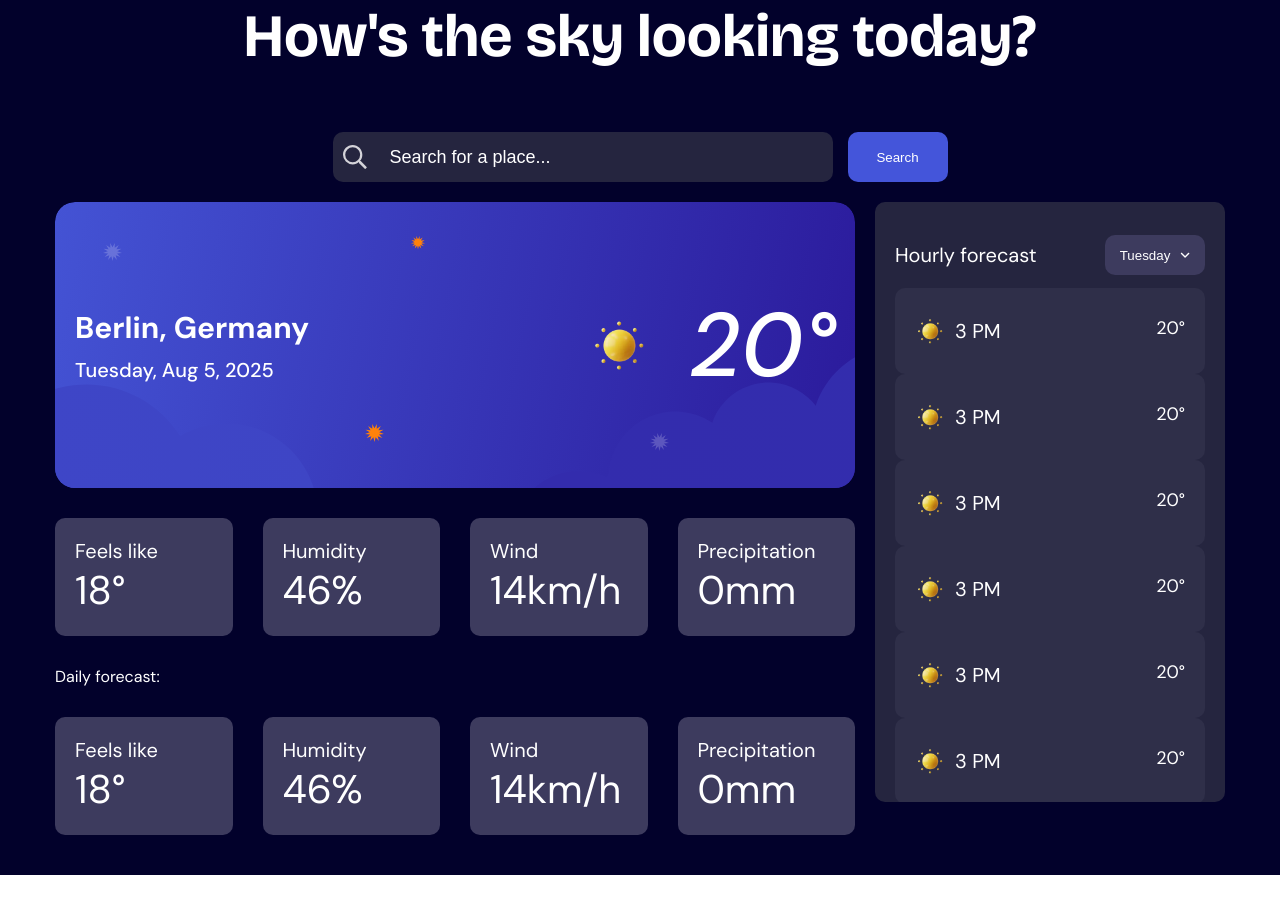
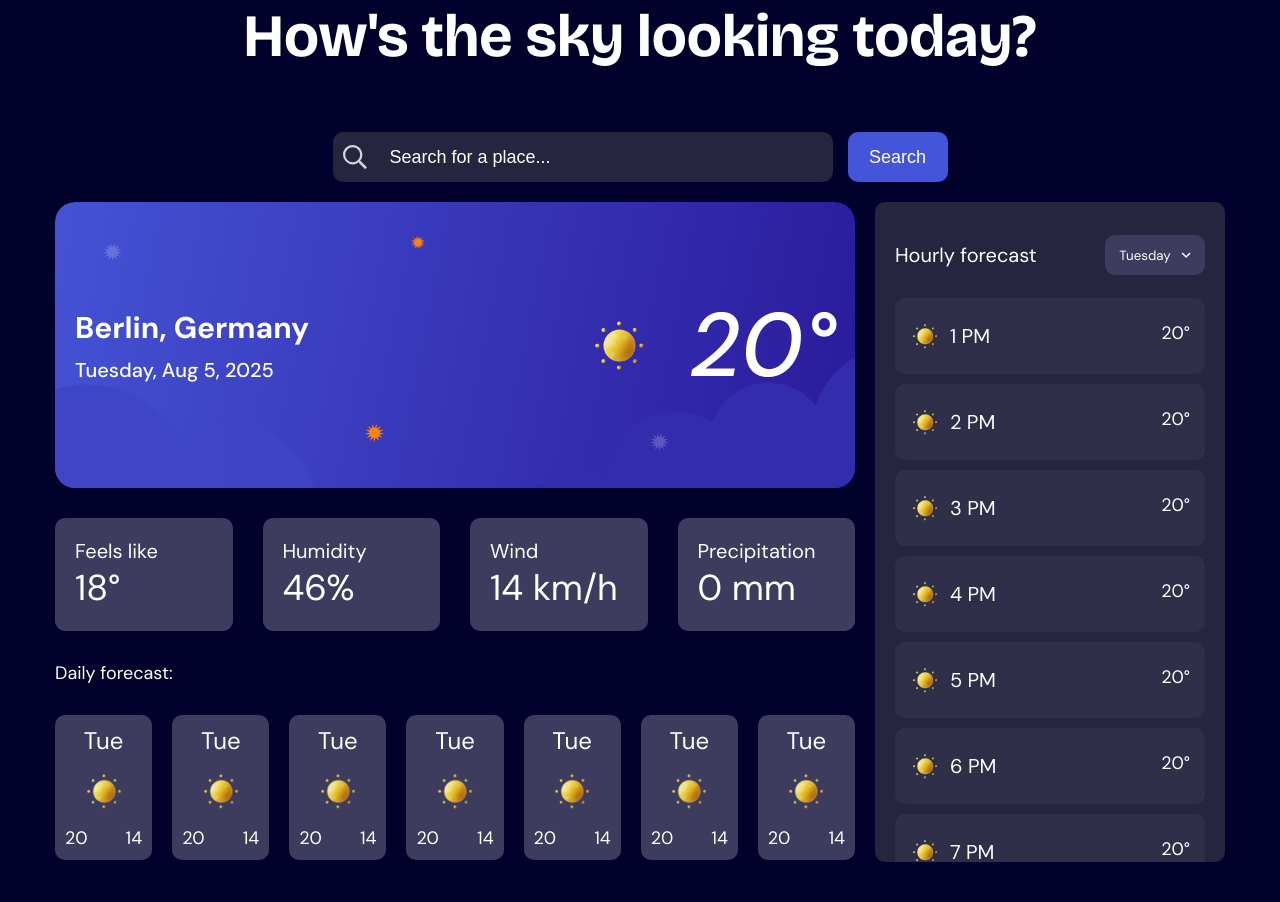
Before and after one commit to zaidabufarha/weather-app-main, a React (Vite) app in the folder weather-app/: page / in a window 1280 px wide. Shown: the part 140-1042 px from the top of the page. Before the commit the page ends 1015 px from the top, so only its background shows below. Built offline with nearby package versions, Linux system fonts and the light colour scheme.

Commit message:
dropdowns

```diff
--- a/weather-app/src/App.jsx
+++ b/weather-app/src/App.jsx
@@ -32,6 +32,9 @@ function App() {
         }}
       >
         <img src={logo} />
+        <Dropdown
+          heading={
+            <>
               <button
                 style={{
                   display: "flex",
@@ -49,6 +52,55 @@ function App() {
                 <img src={gearIcon} width={15} height={15} />
                 Units <img src={dropdownIcon} width={10} height={10} />
               </button>
+            </>
+          }
+          options={
+            <>
+              <button>Switch to Imperial</button>
+              <p
+                style={{
+                  margin: 0,
+                  padding: 10,
+                  textAlign: "left",
+                  fontSize: 11,
+                  color: "hsl(243, 23%, 80%)",
+                }}
+              >
+                Temperature
+              </p>
+              <button>Celsius (*C)</button>
+              <button>Fahrenheit (*F)</button>
+              <hr />
+              <p
+                style={{
+                  margin: 0,
+                  padding: 10,
+                  textAlign: "left",
+                  fontSize: 11,
+                  color: "hsl(243, 23%, 80%)",
+                }}
+              >
+                Wind Speed
+              </p>
+              <button>km/h</button>
+              <button>mph</button>
+              <hr />
+              <p
+                style={{
+                  margin: 0,
+                  padding: 10,
+                  textAlign: "left",
+                  fontSize: 11,
+                  color: "hsl(243, 23%, 80%)",
+                }}
+              >
+                Precipitation
+              </p>
+              <button>Milimeters (mm)</button>
+              <button>Inches (in)</button>
+            </>
+          }
+        />
       </div>
       <h1
         style={{
@@ -82,25 +134,44 @@ function App() {
           <div style={{ display: "flex", gap: 30, width: 800, margin: 0 }}>
             <RowCard text="Feels like" value="18°" />
             <RowCard text="Humidity" value="46%" />
-            <RowCard text="Wind" value="14km/h" />
-            <RowCard text="Precipitation" value="0mm" />
+            <RowCard text="Wind" value="14 km/h" />
+            <RowCard text="Precipitation" value="0 mm" />
           </div>
-          <p style={{ color: "white", fontFamily: "DM Sans", margin: 0 }}>
+          <p
+            style={{
+              color: "white",
+              fontFamily: "DM Sans",
+              margin: 0,
+              fontSize: "18px",
+            }}
+          >
             Daily forecast:
           </p>
-          <div style={{ display: "flex", gap: 30, width: 800, margin: 0 }}>
-            <RowCard text="Feels like" value="18°" />
-            <RowCard text="Humidity" value="46%" />
-            <RowCard text="Wind" value="14km/h" />
-            <RowCard text="Precipitation" value="0mm" />
+          <div
+            style={{
+              display: "flex",
+              gap: 20,
+              width: 800,
+              margin: 0,
+            }}
+          >
+            <DayCard day="Tue" high="20" low="14" weather={sunnyIcon} />
+            <DayCard day="Tue" high="20" low="14" weather={sunnyIcon} />
+            <DayCard day="Tue" high="20" low="14" weather={sunnyIcon} />
+            <DayCard day="Tue" high="20" low="14" weather={sunnyIcon} />
+            <DayCard day="Tue" high="20" low="14" weather={sunnyIcon} />
+            <DayCard day="Tue" high="20" low="14" weather={sunnyIcon} />
+            <DayCard day="Tue" high="20" low="14" weather={sunnyIcon} />
           </div>
         </div>
         <div
           style={{
             display: "flex",
             borderRadius: 10,
+            height: 660,
             width: 350,
-            height: 600,
+            flex: 1,
+            gap: 10,
             backgroundColor: "#25253f",
             padding: 20,
             flexDirection: "column",
@@ -118,25 +189,25 @@ function App() {
             <p style={{ color: "white", fontSize: 20, fontFamily: "DM Sans" }}>
               Hourly forecast
             </p>
-            <button
-              style={{
-                display: "flex",
-                borderRadius: 10,
-                backgroundColor: "hsl(243, 23%, 30%)",
-                color: "white",
-                padding: 10,
-                width: 100,
-                height: 40,
-                gap: 10,
-                justifyContent: "center",
-                alignItems: "center",
-              }}
-            >
+            <Dropdown
+              heading={
+                <>
                   Tuesday <img src={dropdownIcon} width={10} height={10} />
-            </button>
+                </>
+              }
+              options={
+                <>
+                  <button>Wednesday</button> <button>Wednesday</button>
+                  <button>Wednesday</button>
+                  <button>Wednesday</button>
+                  <button>Wednesday</button>
+                  <button>Wednesday</button>
+                </>
+              }
+            />
           </div>
           {[1, 2, 3, 4, 5, 6, 7, 8, 9, 10].map((i) => (
-            <HourCard temperature={20} icon={sunnyIcon} hour={"3 PM"} />
+            <HourCard temperature={20} icon={sunnyIcon} hour={`${i} PM`} />
           ))}
         </div>
       </div>
@@ -185,6 +256,7 @@ function SearchButton() {
         color: "white",
         padding: 10,
         width: 100,
+        fontSize: 18,
       }}
     >
       Search
@@ -200,7 +272,7 @@ function RowCard({ text, value }) {
         backgroundColor: "hsl(243, 23%, 30%)",
         padding: 20,
         borderRadius: 10,
-        width: 180,
+        flex: 1,
       }}
     >
       <p
@@ -216,7 +288,7 @@ function RowCard({ text, value }) {
       <p
         style={{
           color: "white",
-          fontSize: 40,
+          fontSize: 36,
           fontFamily: "DM Sans",
           margin: 0,
         }}
@@ -304,7 +376,7 @@ function HourCard({ icon, hour, temperature }) {
         display: "flex",
         backgroundColor: "white",
         justifyContent: "space-between",
-        padding: 10,
+        padding: 5,
         backgroundColor: "#2F2F49",
         alignContent: "center",
         gap: 20,
@@ -329,5 +401,83 @@ function HourCard({ icon, hour, temperature }) {
     </div>
   );
 }
+function DayCard({ day, weather, high, low }) {
+  return (
+    <div
+      style={{
+        display: "flex",
+        flexDirection: "column",
+        backgroundColor: "hsl(243, 23%, 30%)",
+        padding: 10,
+        borderRadius: 10,
+        alignItems: "center",
+        color: "white",
+        fontSize: 18,
+        fontFamily: "DM Sans",
+        margin: 0,
+        flex: 1,
+      }}
+    >
+      <p style={{ fontSize: 24, margin: 0 }}>{day}</p>
+      <img src={weather} style={{ width: 70 }} />
+      <div
+        style={{
+          display: "flex",
+          justifyContent: "space-between",
+          width: "100%",
+        }}
+      >
+        <p style={{ margin: 0 }}>{high}</p>
+        <p style={{ margin: 0 }}>{low}</p>
+      </div>
+    </div>
+  );
+}
+function Dropdown({ heading, options }) {
+  const [open, setOpen] = useState(false);
+  return (
+    <div style={{ position: "relative" }}>
+      <button
+        style={{
+          display: "flex",
+          borderRadius: 10,
+          backgroundColor: "hsl(243, 23%, 30%)",
+          color: "white",
+          padding: 10,
+          width: 100,
+          height: 40,
+          gap: 10,
+          justifyContent: "center",
+          alignItems: "center",
+          fontFamily: "DM Sans",
+        }}
+        onClick={() => {
+          setOpen(!open);
+        }}
+      >
+        {heading}
+      </button>
+      {open && (
+        <div
+          className="dropdown"
+          style={{
+            position: "absolute",
+            right: 0,
+            top: "110%",
+            borderRadius: 10,
+            backgroundColor: "hsl(243, 23%, 30%)",
+            color: "white",
+            width: 150,
+            padding: 5,
+            fontFamily: "DM Sans",
+            textAlign: "left",
+          }}
+        >
+          {options}
+        </div>
+      )}
+    </div>
+  );
+}
 
 export default App;
--- a/weather-app/src/app.css
+++ b/weather-app/src/app.css
@@ -17,6 +17,25 @@ button {
   border: none;
   cursor: pointer;
 }
+.dropdown button {
+  border: none;
+  cursor: pointer;
+  width: 100%; height: 100%;
+  padding:10px;
+   border-radius: 10px;
+   color: white;
+   text-align: left;
+   background-color: hsl(243, 23%, 30%);
+}
+.dropdown button:hover {
+background-color: hsl(243, 23%, 40%); }
+
+hr{
+  background-color: hsl(243, 23%, 60%);;
+  height: 1px;
+  border: none;
+
+}
 
 input {
   outline: none;
```
Lines whose indentation alone changed are shown as unchanged.
